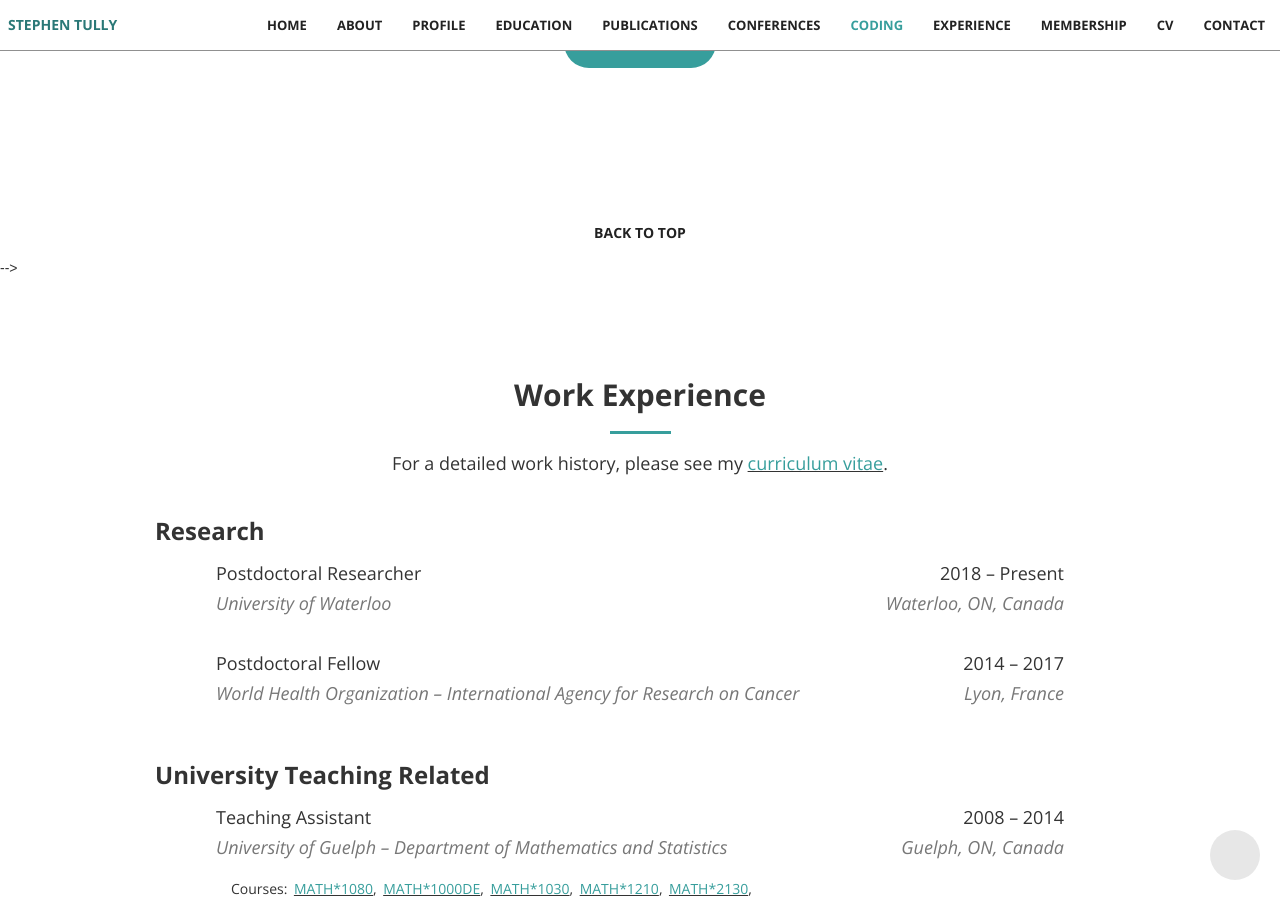
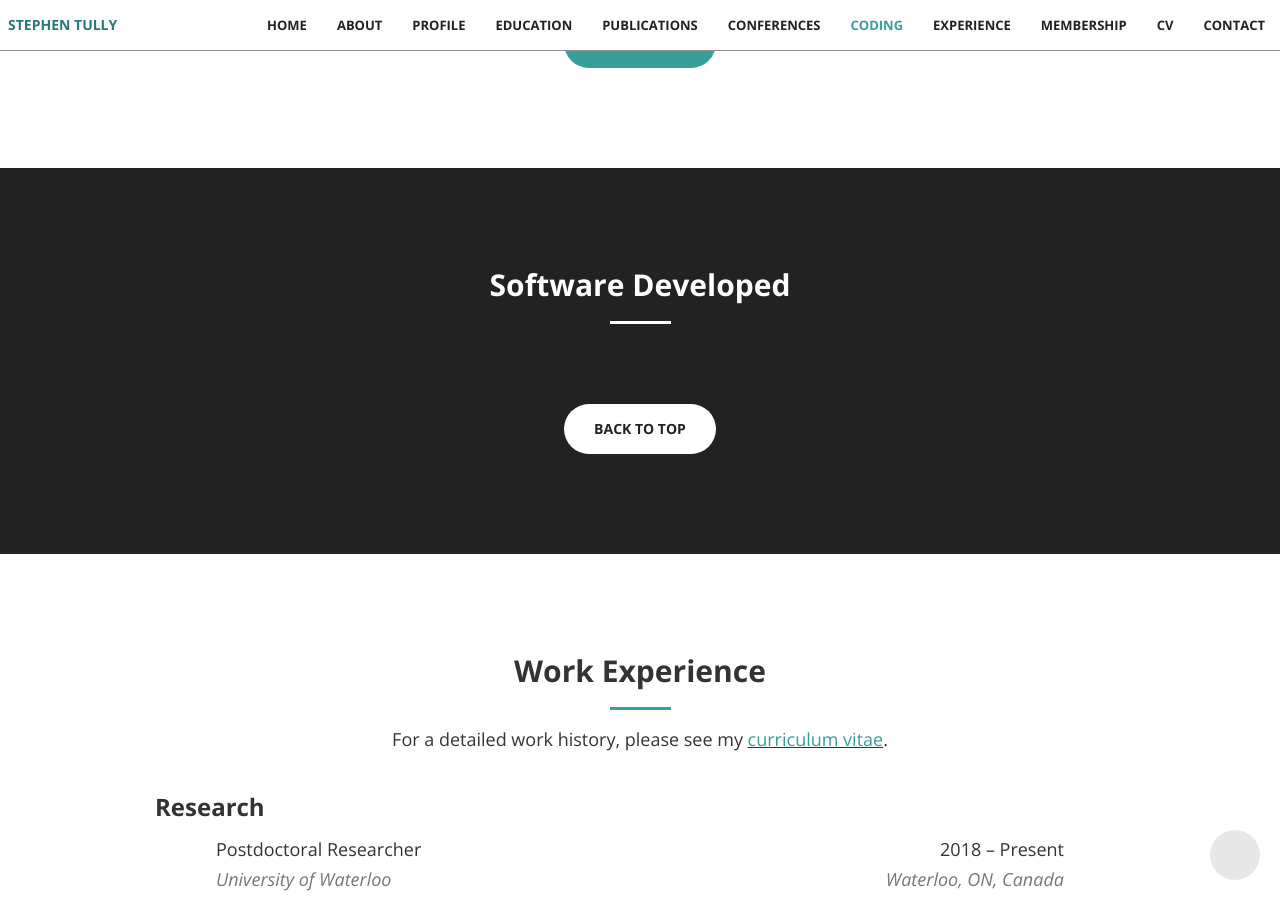
Before and after one commit to stephentully/stephentully.github.io, a Jekyll site: the page built from index.html, in a window 1280 px wide and 900 px high, scrolled down 6118 px. Built offline with Jekyll 4.4.1, drawn with Linux system fonts in a browser that asks for light colours; nearby versions of some CDN libraries; some web fonts are replaced.

Commit message:
Update front.html

```diff
--- a/_layouts/front.html
+++ b/_layouts/front.html
@@ -48,7 +48,7 @@
   {% include publications.html %}
   {% include conferences.html %}
   {% include coding.html %}
-  <!--{% include software.html %} -->
+  {% include software.html %}
   {% include experience.html %}
   {% include membership.html %}
   {% include cv.html %}
```
